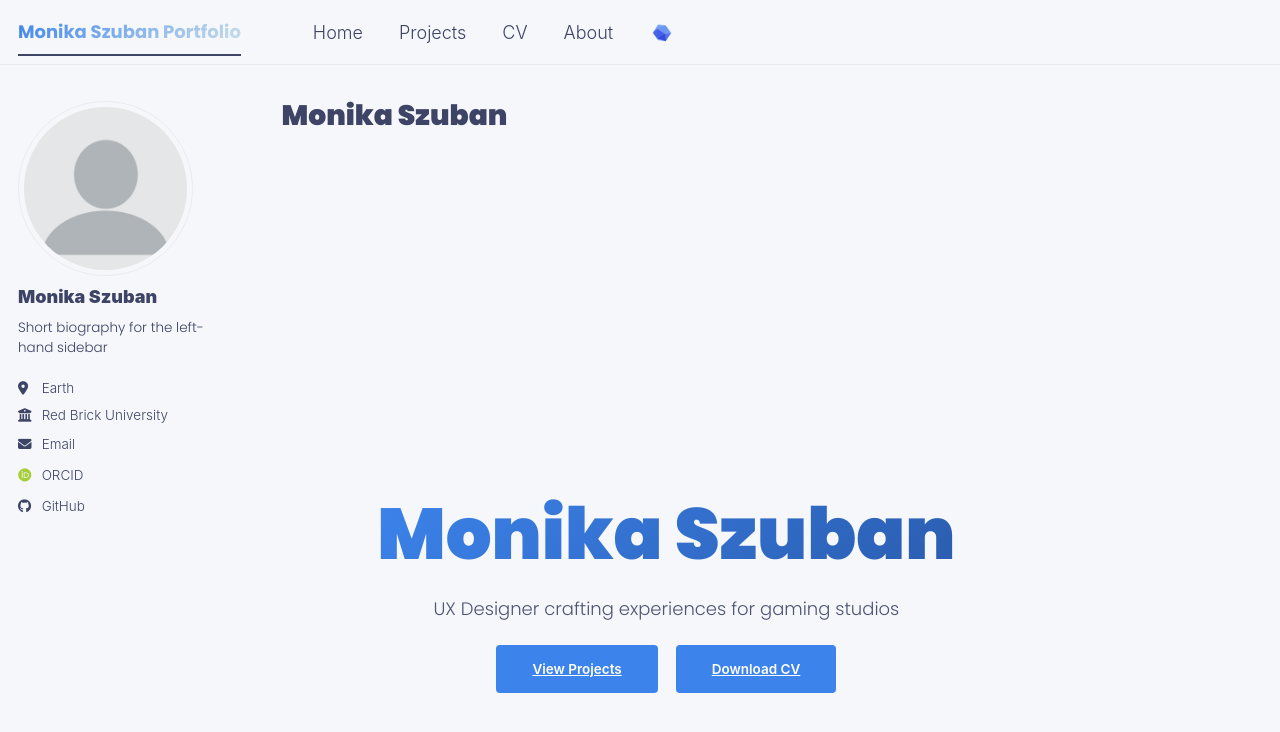
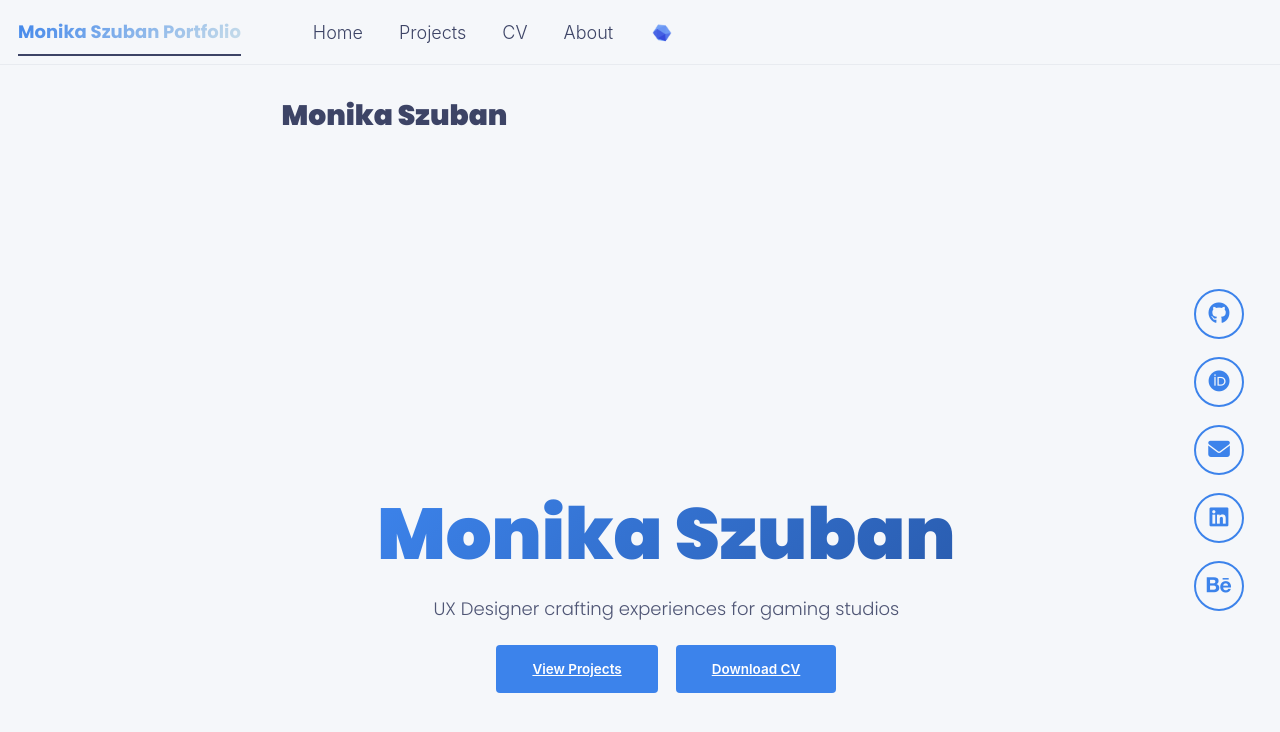
Before and after one commit to Mos6318/HackathonSecondTry, a Jekyll site: the page built from _pages/about.md, in a window 1280 px wide and 900 px high. Shown: the top 732 px of the window. Built offline with Jekyll 4.4.1, drawn with Linux system fonts in a browser that asks for light colours; some web fonts are replaced; a script bundle is joined from its source files by our own code; library files that are not in the unit come from our copies; some of the changed lines change nothing that is shown.

Commit message:
Remove sidebar and add floating social links that follow scroll

```diff
--- a/_pages/about.md
+++ b/_pages/about.md
@@ -1,7 +1,7 @@
 ---
 permalink: /
 title: "Monika Szuban"
-author_profile: true
+author_profile: false
 redirect_from:
   - /about/
   - /about.html
@@ -143,6 +143,46 @@ redirect_from:
   margin-bottom: 1rem;
 }
 
+/* Floating Social Links */
+.floating-social {
+  position: fixed;
+  right: 2rem;
+  top: 50%;
+  transform: translateY(-50%);
+  display: flex;
+  flex-direction: column;
+  gap: 1rem;
+  z-index: 100;
+}
+
+.floating-social a {
+  width: 50px;
+  height: 50px;
+  display: flex;
+  align-items: center;
+  justify-content: center;
+  background: var(--global-bg-color);
+  border: 2px solid var(--global-link-color);
+  border-radius: 50%;
+  color: var(--global-link-color);
+  text-decoration: none;
+  transition: all 0.3s ease;
+  font-size: 1.2rem;
+}
+
+.floating-social a:hover {
+  background: var(--global-link-color);
+  color: var(--global-bg-color);
+  transform: scale(1.1);
+}
+
+/* Hide floating social on mobile */
+@media (max-width: 768px) {
+  .floating-social {
+    display: none;
+  }
+}
+
 /* Smooth Scroll */
 html {
   scroll-behavior: smooth;
@@ -152,3 +192,22 @@ section {
   scroll-margin-top: 70px; /* Account for fixed header */
 }
 </style>
+
+<!-- Floating Social Links -->
+<div class="floating-social">
+  <a href="https://github.com/academicpages" target="_blank" rel="noopener" title="GitHub">
+    <i class="fab fa-github"></i>
+  </a>
+  <a href="https://orcid.org/yourorcidurl" target="_blank" rel="noopener" title="ORCID">
+    <i class="fab fa-orcid"></i>
+  </a>
+  <a href="mailto:none@example.org" title="Email">
+    <i class="fas fa-envelope"></i>
+  </a>
+  <a href="https://linkedin.com/in/yourprofile" target="_blank" rel="noopener" title="LinkedIn">
+    <i class="fab fa-linkedin"></i>
+  </a>
+  <a href="https://behance.net/yourprofile" target="_blank" rel="noopener" title="Behance">
+    <i class="fab fa-behance"></i>
+  </a>
+</div>
```
